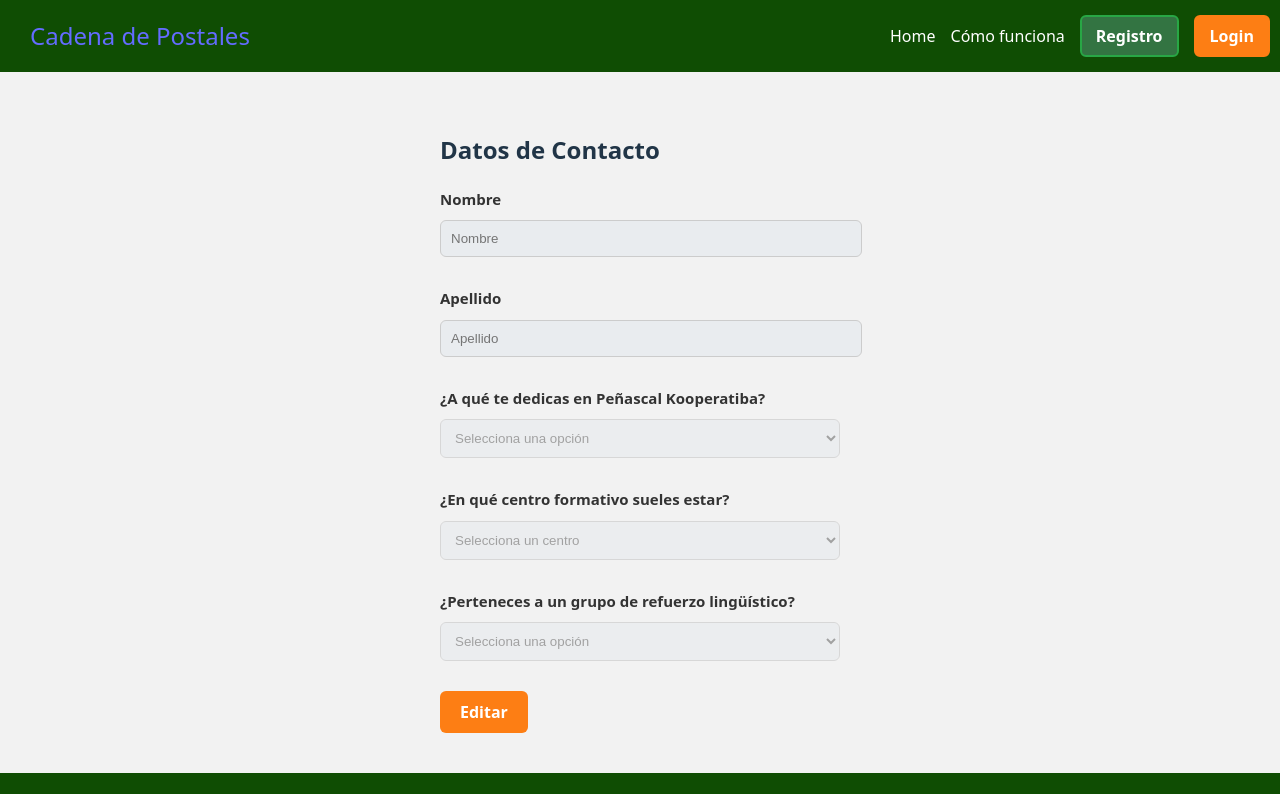
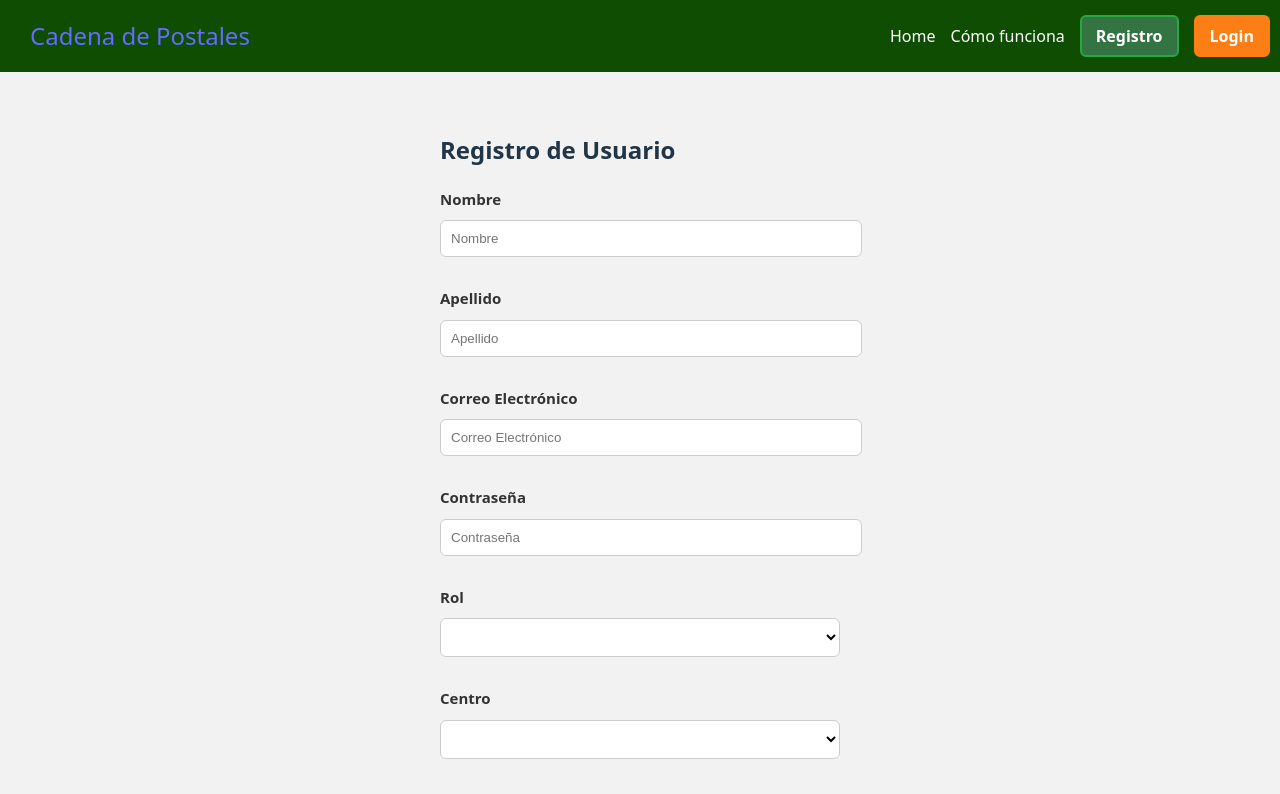
Before and after one commit to gaizkamg/cadena-de-postales-FRONT, a Vue app: page /register in a window 1280 px wide. Shown: the top 794 px of the page. Built offline with nearby package versions, Linux system fonts and the light colour scheme; no server answers.

Commit message:
intento de arreglo del register

```diff
--- a/src/components/NavbarComp.vue
+++ b/src/components/NavbarComp.vue
@@ -23,57 +23,7 @@
     <div v-if="showRegister" class="modal">
       <div class="modal-content">
         <span class="close" @click="closeModals">&times;</span>
-        <form @submit.prevent="submitForm">
-        <label for="nombre">Nombre</label>
-        <input id="nombre" v-model="form.nombre" type="text" placeholder="Nombre" />
-
-        <label for="apellido">Apellido</label>
-        <input id="apellido" v-model="form.apellido" type="text" placeholder="Apellido" />
-
-        <label for="dedicacion">¿A qué te dedicas en Peñascal Kooperatiba?</label>
-        <select id="dedicacion" v-model="form.dedicacion">
-          <option disabled value="">Selecciona una opción</option>
-          <option>Estudio</option>
-          <option>Trabajo</option>
-        </select>
-
-        <label for="centro">¿En qué centro formativo sueles estar?</label>
-        <select id="centro" v-model="form.centro">
-          <option disabled value="">Selecciona un centro</option>
-          <option>Boluetabarri / Modo - Comercio</option>
-          <option>Boluetabarri / Informática</option>
-          <option>Boluetabarri / Climatización - Fontanería</option>
-          <option>Boluetabarri / Madera</option>
-          <option>Boluetabarri / Hostalería</option>
-          <option>Boluetabarri / Administración</option>
-          <option>Boluetabarri / Complementaria</option>
-          <option>Montaño / Hostalería</option>
-          <option>Montaño / Construcción - Electricidad</option>
-          <option>Belategi / Metal</option>
-          <option>Tolosa</option>
-          <option>Sarrikue</option>
-          <option>Markina</option>
-          <option>Errenteria</option>
-          <option>Intervención Social Bizkaia</option>
-          <option>EPA Gipuzkoa</option>
-          <option>EPA Bizkaia</option>
-        </select>
-
-        <label for="linguistico">¿Perteneces a un grupo de refuerzo lingüístico?</label>
-        <select id="linguistico" v-model="form.linguistico">
-          <option disabled value="">Selecciona una opción</option>
-          <option>Sí</option>
-          <option>No</option>
-        </select>
-
-        <label for="email">Email</label>
-        <input id="email" v-model="form.email" type="email" placeholder="Email" required />
-
-        <label for="password">Password</label>
-        <input id="password" v-model="form.password" type="password" placeholder="Password" required />
-
-        <button type="submit" class="registro-btn">Registrar</button>
-      </form>
+        <UserFormView :modo="'registro'" />
       </div>
     </div>
 
@@ -96,6 +46,7 @@
 import { ref, computed } from 'vue'
 import { useAuthStore } from '@/stores/auth'
 import LoginComp from '@/components/LoginComp.vue';
+import UserFormView from '@/views/UserFormView.vue';
 
 const showRegister = ref(false)
 const showLogin = ref(false)
@@ -123,32 +74,6 @@ function switchToLogin() {
 function switchToRegister() {
   showLogin.value = false
   showRegister.value = true
-}
-
-const form = ref({
-  nombre: '',
-  apellido: '',
-  dedicacion: '',
-  centro: '',
-  linguistico: '',
-  email: '',
-  password: ''
-})
-
-const submitForm = async () => {
-  // Aquí deberías llamar a tu store o API para registrar
-  await authStore.register(form.value)
-  closeModals()
-  // Limpia el formulario
-  form.value = {
-    nombre: '',
-    apellido: '',
-    dedicacion: '',
-    centro: '',
-    linguistico: '',
-    email: '',
-    password: ''
-  }
 }
 
 function handleLogout() {
@@ -242,85 +167,46 @@ function handleLogout() {
   display: flex;
   justify-content: center;
   align-items: center;
-  z-index: 2000;
+  overflow-y: auto; /* Permitir desplazamiento si el contenido es grande */
+  padding: 20px; /* Espaciado para evitar que el contenido toque los bordes */
 }
 
 .modal-content {
-  background: white;
-  padding: 40px 30px; /* pehle 30px tha, ab zyada padding */
-  border-radius: 12px;
-  width: 400px; /* pehle 320px tha */
-  text-align: left; /* center se left aligned */
-  position: relative;
-  animation: fadeIn 0.3s ease-in-out;
+  display: grid;
+  grid-template-columns: 1fr 1fr; /* Dos columnas */
+  gap: 20px; /* Espaciado entre columnas */
+  background-color: white;
+  padding: 20px;
+  border-radius: 8px;
+  width: 100%;
+  max-width: 800px; /* Ancho máximo más amplio */
+  max-height: 90vh; /* Limitar la altura máxima */
+  overflow-y: auto; /* Scroll interno si el contenido es demasiado grande */
+  text-align: left;
+  box-shadow: 0 4px 6px rgba(0, 0, 0, 0.1);
 }
 
 .modal-content label {
-  margin-top: 20px;
-  font-size: 15px;
-  font-weight: 600;
-  color: #333;
+  grid-column: span 2; /* Asegura que los labels ocupen ambas columnas */
 }
 
-.modal-content h2{
-  color: black;
+.modal-content input,
+.modal-content select {
+  grid-column: span 1; /* Campos ocupan una columna */
 }
 
-
-.modal-content input {
-  width: 100%;
-  padding: 10px;
-  margin: 10px 0;
-  border-radius: 6px;
-  border: 1px solid #ccc;
-  transition: border-color 0.3s ease, box-shadow 0.3s ease;
-}
-
-.modal-content input:hover {
-  border-color: #28a745;
-}
-
-.modal-content input:focus {
-  border-color: #fd7e14;
-  box-shadow: 0 0 5px #fd7e14;
-  outline: none;
-}
-.modal-content select {
-  width: 100%;
-  padding: 10px;
-  margin: 10px 0;
-  border-radius: 6px;
-  border: 1px solid #ccc;
-  background-color: white;
-  transition: border-color 0.3s ease, box-shadow 0.3s ease;
-}
-select {
-  max-height: 200px;   /* dropdown ka max height */
-  overflow-y: auto;    /* scroll vertical agar zyada items hon */
-}
-
-.modal-content select:hover {
-  border-color: #28a745;
-}
-
-.modal-content select:focus {
-  border-color: #fd7e14;
-  box-shadow: 0 0 5px #fd7e14;
-  outline: none;
+.modal-content button {
+  grid-column: span 2; /* Botón ocupa ambas columnas */
+  justify-self: center;
 }
 
 /* Close Button */
 .close {
   position: absolute;
   top: 10px;
-  right: 15px;
-  font-size: 26px;
-  font-weight: bold;
+  right: 10px;
   cursor: pointer;
-  color: #333;
-  user-select: none;
 }
-
 .switch-text {
   margin-top: 25px;
   font-size: 14px;
--- a/src/layouts/MainLayout.vue
+++ b/src/layouts/MainLayout.vue
@@ -23,7 +23,7 @@ import FooterComp from '@/components/FooterComp.vue'
   flex: 1;
   display: flex;
   flex-direction: column;
-  background:radial-gradient(circle,rgb(110, 255, 171) 20%, rgb(163, 243, 189) 51%, rgb(250, 187, 62) 100%);
+  background:radial-gradient(circle,rgb(179, 255, 211) 20%, rgb(163, 243, 189) 51%, rgb(255, 211, 124) 100%);
 
 }
 </style>
--- a/src/views/UserFormView.vue
+++ b/src/views/UserFormView.vue
@@ -1,72 +1,68 @@
 <template>
   <div class="form-container">
     <div class="form-box">
-      <h2>Datos de Contacto</h2>
+      <h2>{{ modo === 'registro' ? 'Registro de Usuario' : 'Actualizar Datos' }}</h2>
       <form @submit.prevent="guardarCambios">
         <label for="nombre">Nombre</label>
+        <input id="nombre" v-model="form.nombre" type="text" placeholder="Nombre" />
+
+        <label for="apellido">Apellido</label>
+        <input id="apellido" v-model="form.apellido" type="text" placeholder="Apellido" />
+
+        <label for="email">Correo Electrónico</label>
+        <input id="email" v-model="form.email" type="email" placeholder="Correo Electrónico" />
+
+        <label for="contrasena" v-if="modo === 'registro'">Contraseña</label>
         <input
-          id="nombre"
-          v-model="form.nombre"
-          type="text"
-          placeholder="Nombre"
-          :disabled="!editable"
+          id="contrasena"
+          v-model="form.contrasena"
+          type="password"
+          placeholder="Contraseña"
+          v-if="modo === 'registro'"
         />
 
-        <label for="apellido">Apellido</label>
-        <input
-          id="apellido"
-          v-model="form.apellido"
-          type="text"
-          placeholder="Apellido"
-          :disabled="!editable"
-        />
-
-        <label for="dedicacion">¿A qué te dedicas en Peñascal Kooperatiba?</label>
-        <select id="dedicacion" v-model="form.dedicacion" :disabled="!editable">
-          <option disabled value="">Selecciona una opción</option>
-          <option>Estudio</option>
-          <option>Trabajo</option>
+        <label for="rol_id">Rol</label>
+        <select id="rol_id" v-model="form.rol_id">
+          <option disabled value="">Selecciona un rol</option>
+          <option value="1">Administrador</option>
+          <option value="2">Usuario</option>
         </select>
 
-        <label for="centro">¿En qué centro formativo sueles estar?</label>
-        <select id="centro" v-model="form.centro" :disabled="!editable">
+        <label for="centro_id">Centro</label>
+        <select id="centro_id" v-model="form.centro_id">
           <option disabled value="">Selecciona un centro</option>
-          <option>Boluetabarri / Modo - Comercio</option>
-          <option>Boluetabarri / Informática</option>
-          <option>Boluetabarri / Climatización - Fontanería</option>
-          <option>Boluetabarri / Madera</option>
-          <option>Boluetabarri / Hostalería</option>
-          <option>Boluetabarri / Administración</option>
-          <option>Boluetabarri / Complementaria</option>
-          <option>Montaño / Hostalería</option>
-          <option>Montaño / Construcción - Electricidad</option>
-          <option>Belategi / Metal</option>
-          <option>Tolosa</option>
-          <option>Sarrikue</option>
-          <option>Markina</option>
-          <option>Errenteria</option>
-          <option>Intervención Social Bizkaia</option>
-          <option>EPA Gipuzkoa</option>
-          <option>EPA Bizkaia</option>
+          <option value="1">Boluetabarri</option>
+          <option value="2">Montaño</option>
+          <option value="3">Belategi</option>
+          <option value="4">Tolosa</option>
+        </select>
+
+        <label for="sector_id">Sector</label>
+        <select id="sector_id" v-model="form.sector_id">
+          <option disabled value="">Selecciona un sector</option>
+          <option value="1">Hostelería</option>
+          <option value="2">Construcción</option>
+          <option value="3">Metal</option>
         </select>
 
         <label for="linguistico">¿Perteneces a un grupo de refuerzo lingüístico?</label>
-        <select id="linguistico" v-model="form.linguistico" :disabled="!editable">
+        <select id="linguistico" v-model="form.refuerzo_linguistico">
           <option disabled value="">Selecciona una opción</option>
-          <option>Sí</option>
-          <option>No</option>
+          <option :value="true">Sí</option>
+          <option :value="false">No</option>
+        </select>
+
+        <label for="penascal_rol">Rol en Peñascal</label>
+        <select id="penascal_rol" v-model="form.penascal_rol">
+          <option disabled value="">Selecciona un rol</option>
+          <option value="1">Estudiante</option>
+          <option value="2">Trabajador</option>
         </select>
 
         <div class="botones">
-          <button
-            v-if="!editable"
-            type="button"
-            class="editar-btn"
-            @click="editar"
-          >
-            Editar
+          <button type="submit" class="guardar-btn">
+            {{ modo === 'registro' ? 'Registrar' : 'Guardar cambios' }}
           </button>
-          <button v-else type="submit" class="guardar-btn">Guardar cambios</button>
         </div>
       </form>
     </div>
@@ -76,45 +72,48 @@
 <script setup>
 import { ref, onMounted } from 'vue'
 import axios from 'axios'
+
 const editable = ref(false)
+const modo = ref('registro') // Cambiar a 'actualizacion' según el caso
+
 const form = ref({
   nombre: '',
   apellido: '',
-  dedicacion: '',
-  centro: '',
-  linguistico: '',
+  email: '',
+  contrasena: '',
+  rol_id: null,
+  centro_id: null,
+  sector_id: null,
+  refuerzo_linguistico: null,
+  penascal_rol: null,
 })
-const modo = ref('actualizacion'); // Puede ser 'registro' o 'actualizacion'
 
-// Función para cargar datos del usuario desde API
 const cargarDatosUsuario = async () => {
   try {
-    const { data } = await axios.get('/api/usuario')  // endpoint GET usuario
+    const { data } = await axios.get('/api/usuario') // Endpoint para obtener datos del usuario
     form.value = data
   } catch (error) {
     console.error('Error al cargar datos:', error)
   }
 }
 
-// Función para guardar cambios en API
 const guardarCambios = async () => {
   try {
-    console.log('Datos enviados:', form.value); // Log para depurar datos enviados
-    const endpoint = modo.value === 'registro' ? '/api/auth/register' : '/api/usuario';
+    console.log('Datos enviados:', form.value)
+    const endpoint = modo.value === 'registro' ? '/api/auth/register' : '/api/usuario'
     const response = await axios({
       method: modo.value === 'registro' ? 'post' : 'put',
       url: endpoint,
       data: form.value,
-    });
-    console.log('Respuesta del servidor:', response.data); // Log para depurar respuesta
-    editable.value = false;
-    alert(modo.value === 'registro' ? 'Registro exitoso.' : 'Datos guardados correctamente.');
+    })
+    console.log('Respuesta del servidor:', response.data)
+    editable.value = false
+    alert(modo.value === 'registro' ? 'Registro exitoso.' : 'Datos guardados correctamente.')
   } catch (error) {
-    console.error('Error al guardar:', error.response?.data || error.message); // Mostrar detalles del error
-    console.error('Detalles del error:', error.response?.data); // Log para inspeccionar detalles del error
+    console.error('Error al guardar:', error.response?.data || error.message)
     alert('Error guardando datos. Por favor, revisa los datos e inténtalo de nuevo.')
   }
-};
+}
 
 const editar = () => {
   editable.value = true
@@ -122,9 +121,9 @@ const editar = () => {
 
 onMounted(() => {
   if (modo.value === 'actualizacion') {
-    cargarDatosUsuario();
+    cargarDatosUsuario()
   }
-});
+})
 </script>
 
 <style scoped>
```
